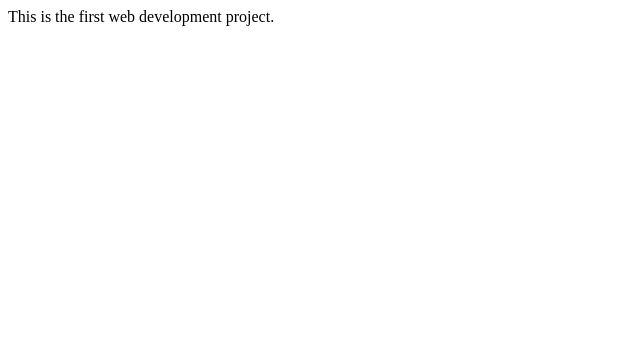
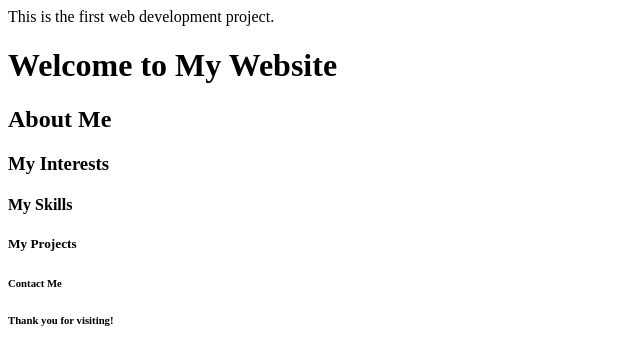
Before and after one commit to abhivlog16-maker/Web-Dev, a plain HTML site: page index.html in a window 1280 px wide. Shown: the whole page, without its empty margins (0-640 px from the left). Drawn offline with Linux system fonts and the light colour scheme.

Commit message:
first commit

```diff
--- a/index.html
+++ b/index.html
@@ -7,5 +7,12 @@
 </head>
 <body>
     This is the first web development project.
+    <h1>Welcome to My Website</h1>
+    <h2>About Me</h2>
+    <h3>My Interests</h3>
+    <h4>My Skills</h4>
+    <h5>My Projects</h5>
+    <h6>Contact Me</h6>
+    <h6>Thank you for visiting!</h6>
 </body>
 </html>
```
